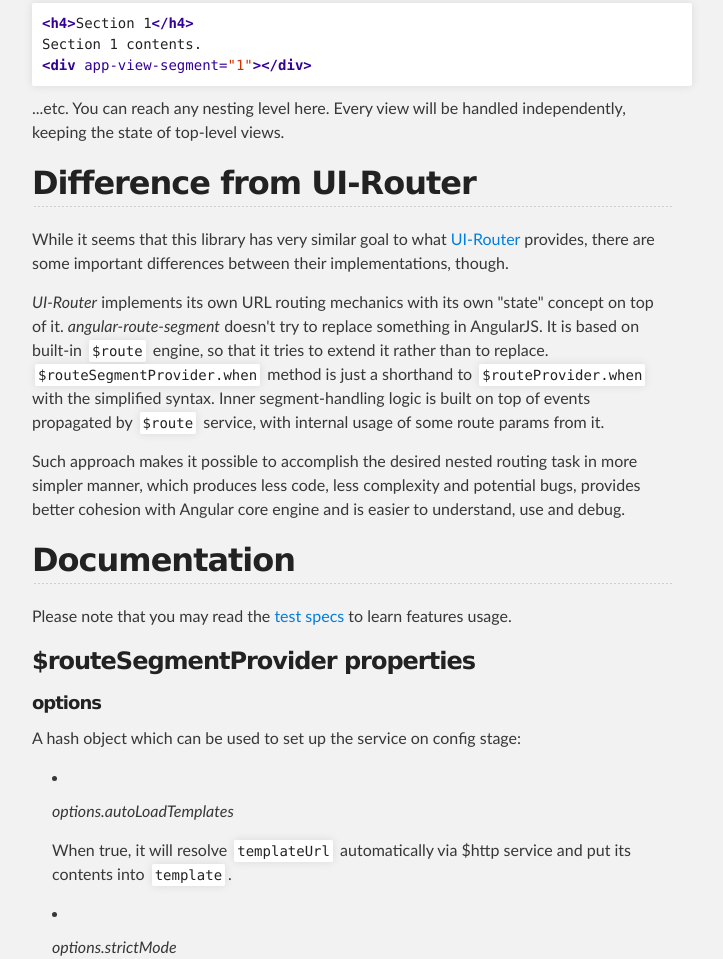
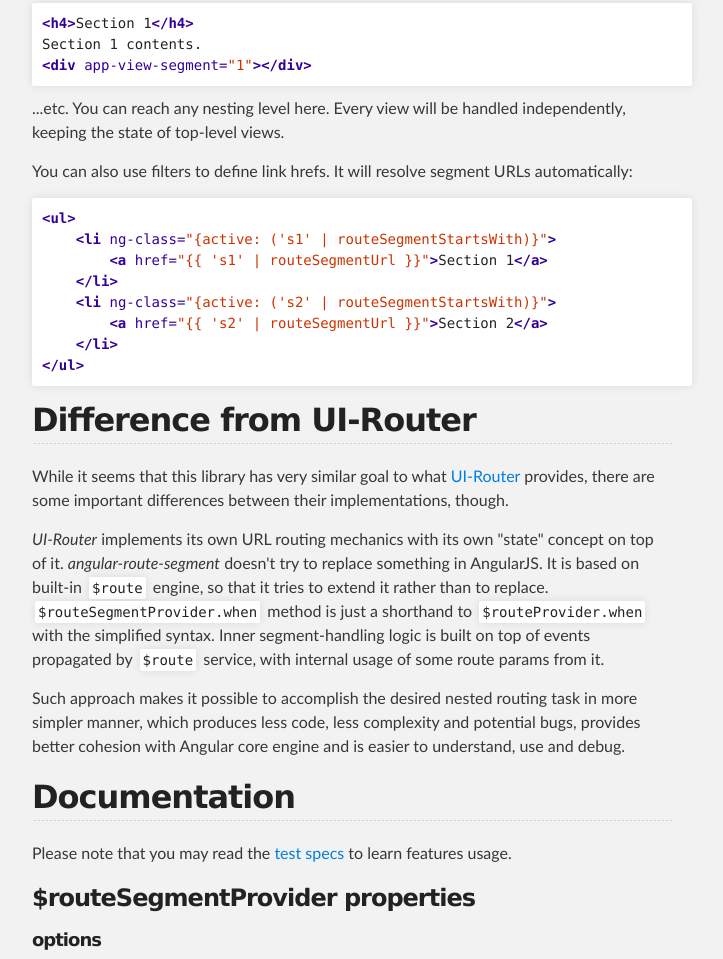
Before and after one commit to artch/angular-route-segment, a plain HTML site: page index.html in a window 1280 px wide. Shown: the part 2921-3880 px from the top of the page, without its empty margins (288-1011 px from the left). Drawn offline with Linux system fonts and the light colour scheme.

```diff
--- a/index.html
+++ b/index.html
@@ -154,6 +154,18 @@
 </pre></div>
 
 <p>...etc. You can reach any nesting level here. Every view will be handled independently, keeping the state of top-level views.</p>
+
+<p>You can also use filters to define link hrefs. It will resolve segment URLs automatically:</p>
+
+<div class="highlight highlight-html"><pre><span class="nt">&lt;ul&gt;</span>
+    <span class="nt">&lt;li</span> <span class="na">ng-class=</span><span class="s">"{active: ('s1' | routeSegmentStartsWith)}"</span><span class="nt">&gt;</span>
+        <span class="nt">&lt;a</span> <span class="na">href=</span><span class="s">"{{ 's1' | routeSegmentUrl }}"</span><span class="nt">&gt;</span>Section 1<span class="nt">&lt;/a&gt;</span>
+    <span class="nt">&lt;/li&gt;</span>
+    <span class="nt">&lt;li</span> <span class="na">ng-class=</span><span class="s">"{active: ('s2' | routeSegmentStartsWith)}"</span><span class="nt">&gt;</span>
+        <span class="nt">&lt;a</span> <span class="na">href=</span><span class="s">"{{ 's2' | routeSegmentUrl }}"</span><span class="nt">&gt;</span>Section 2<span class="nt">&lt;/a&gt;</span>
+    <span class="nt">&lt;/li&gt;</span>
+<span class="nt">&lt;/ul&gt;</span>
+</pre></div>
 
 <h2>
 <a name="difference-from-ui-router" class="anchor" href="#difference-from-ui-router"><span class="octicon octicon-link"></span></a>Difference from UI-Router</h2>
```
Also changed, not shown: params.json (+1 -1 lines).
